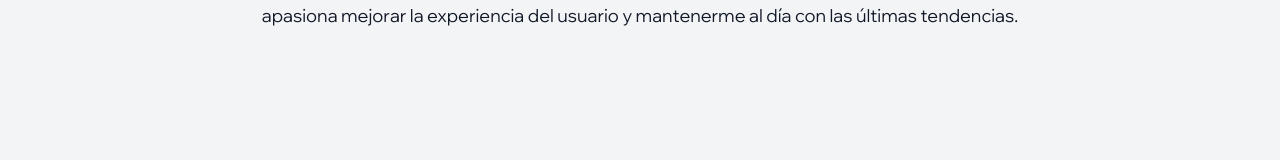
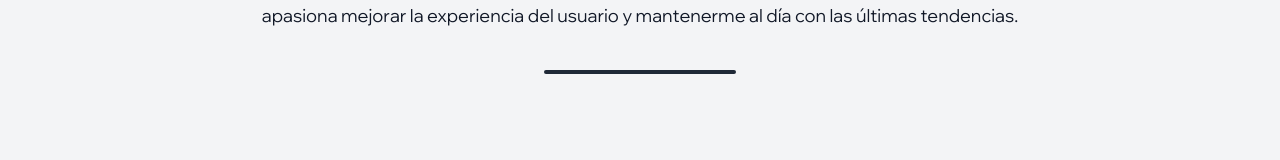
Before and after one commit to OslarCode/codePortfolio, a React (Vite) app: page / in a window 1280 px wide. Shown: the part 290-450 px from the top of the page. Built offline with nearby package versions, Linux system fonts and the light colour scheme; a web font is replaced by a local one.

Commit message:
fix-hr-mainContent

```diff
--- a/src/components/MainContent.jsx
+++ b/src/components/MainContent.jsx
@@ -95,7 +95,7 @@
             CSS y JavaScript. Me apasiona mejorar la experiencia del usuario y
             mantenerme al día con las últimas tendencias.
           </p>
-          <hr className="w-48 h-1 mx-auto my-4 bg-gray-100 border-0 rounded md:my-10 dark:bg-gray-700" />
+          <hr className="w-48 h-1 mx-auto my-4 bg-gray-800 border-0 rounded md:my-10 dark:bg-gray-700" />
         </div>
       </section>
 
```
